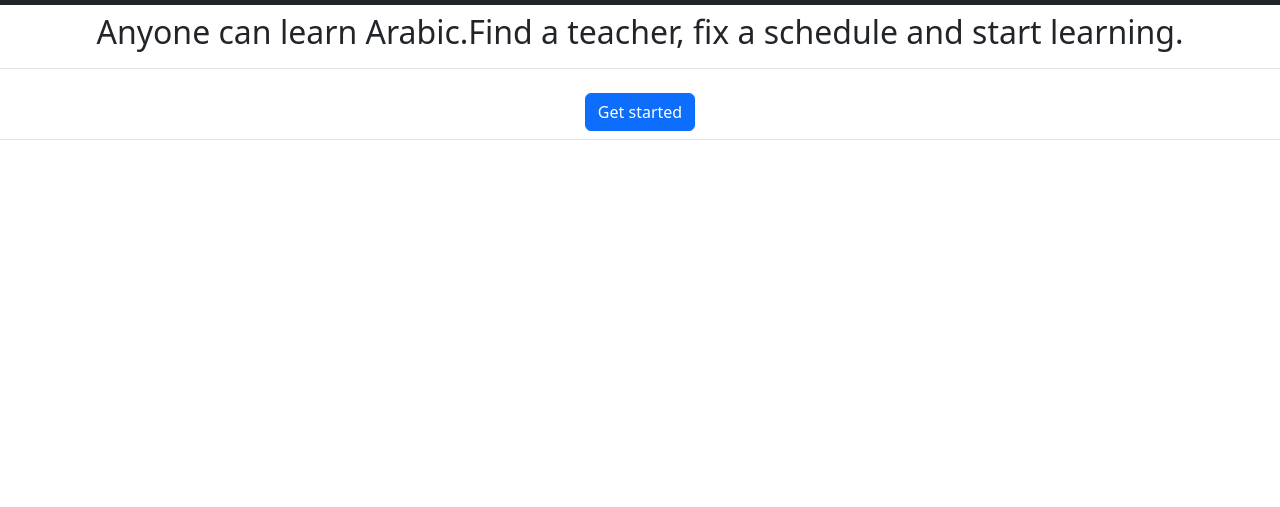
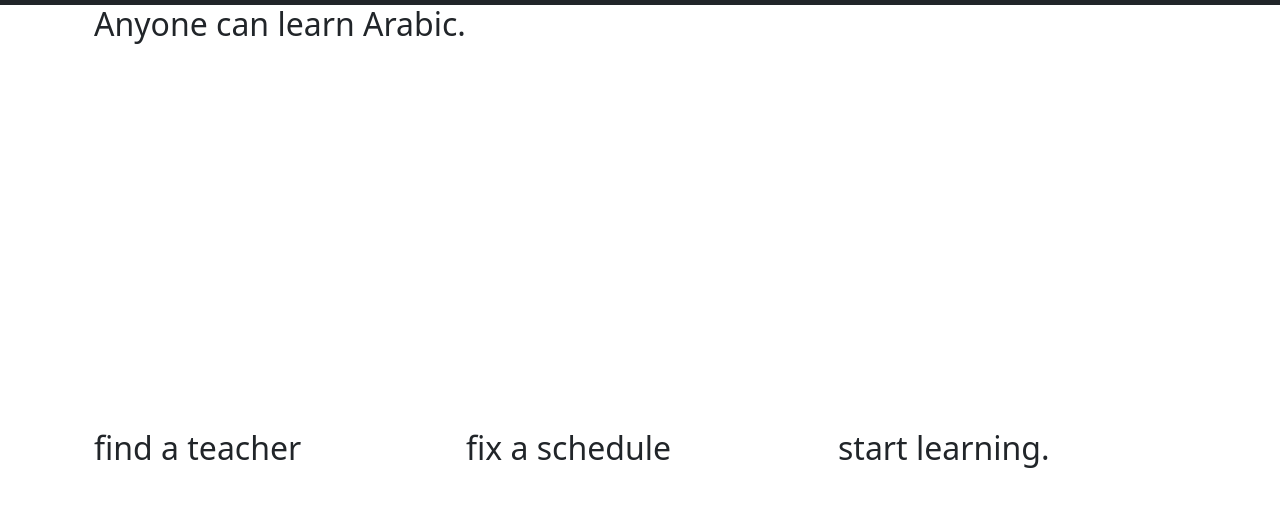
Before and after one commit to blackqahwah/Speak-arabic-ng, a website: page kitchen/index.html in a window 1280 px wide. Shown: the part 123-630 px from the top of the page. Drawn offline with nearby package versions, Linux system fonts and the light colour scheme.

Commit message:
stackin columns like cash purr

```diff
--- a/kitchen/index.html
+++ b/kitchen/index.html
@@ -154,22 +154,37 @@
       </div>
     </div>
 
-    <div class="px-3 py-2 border-bottom mb-3">
+  </header>
 
-      <div class="container d-flex flex-wrap justify-content-center">
+  <div class="container px-4 vh-100 mt-0">
 
-<!--          <div class="col-12 col-lg-auto mb-2 mb-lg-0 me-lg-auto" > -->
+      <div class="col-12 h-100 justify-content-center align-items-center">
 
-           <h2> Anyone can learn Arabic.</h2>
-           <h2> Find a teacher, fix a schedule and start learning.</h2>
+        <div class="row row-cols-1 mb-1 mb-lg-0">
+          <h2> Anyone can learn Arabic.</h2>
+        </div>
 
-<!--          </div> -->
 
+           <div class="row row-cols-1 h-100 row-cols-lg-3 justify-content-center align-items-center">
+
+             <div class="col-lg-4 mb-1 mb-lg-0">
+           <h2> find a teacher</h2>
+             </div>
+
+             <div class="col-lg-4 mb-1 mb-lg-0">
+             <h2> fix a schedule</h2>
+             </div>
+
+             <div class="col-lg-4 mb-1 mb-lg-0">
+             <h2> start learning.</h2>
+             </div>
       </div>
 
     </div>
 
-    <div class="px-3 py-2 border-bottom mb-3">
+  </div>
+
+<!--     <div class="px-3 py-2 border-bottom mb-3">
 
       <div class="container d-flex flex-wrap justify-content-center">
 
@@ -180,10 +195,7 @@
              </a>
         </div>
       </div>
-    </div>
-
-  </header>
-
+    </div> -->
 
 </main>
 
```
